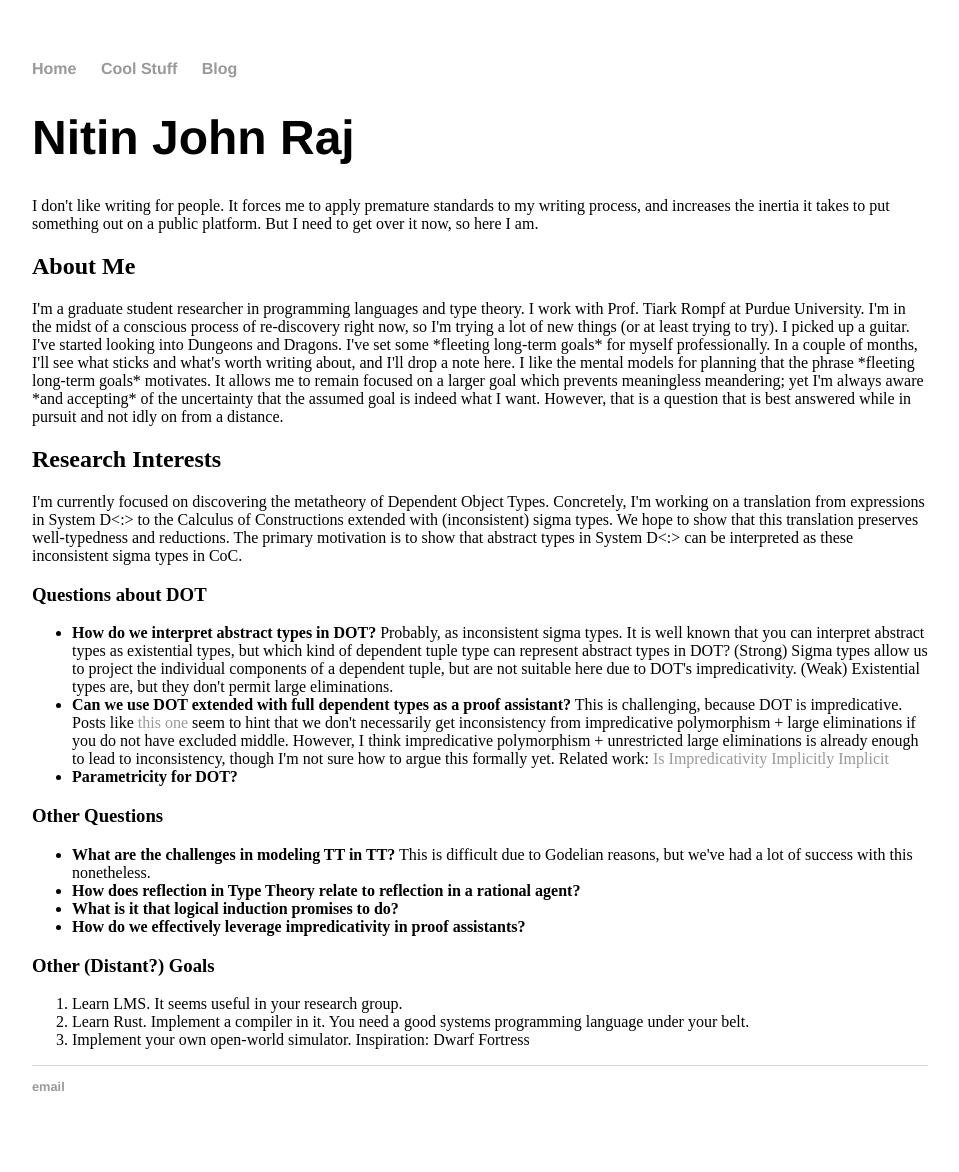
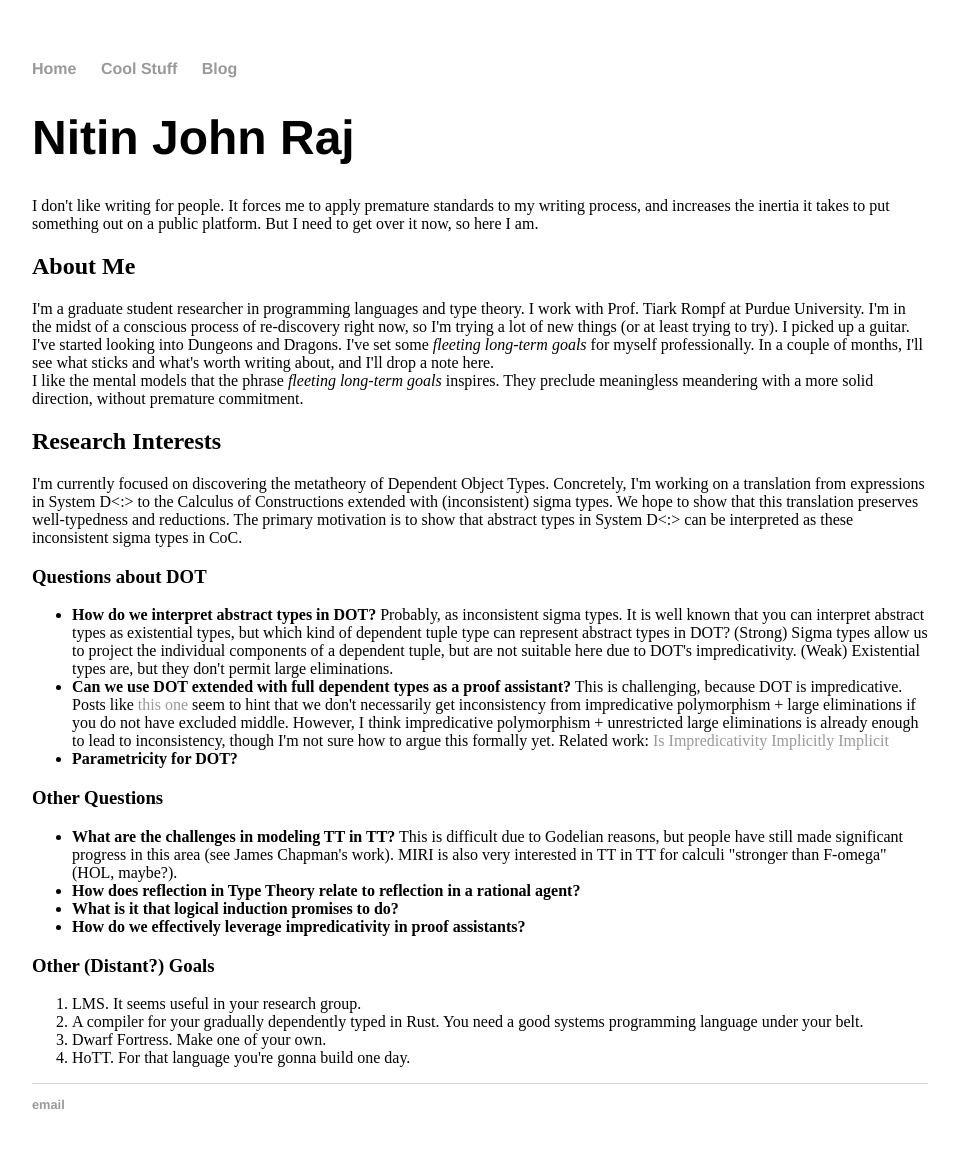
Before and after one commit to njayinthehouse/njayinthehouse.github.io, a Jekyll site: the page built from index.html, in a window 1280 px wide. Shown: the whole page, without its empty margins (160-1119 px from the left). Built offline with Jekyll 4.4.1, drawn with Linux system fonts in a browser that asks for light colours.

Commit message:
Refactoring

```diff
--- a/index.html
+++ b/index.html
@@ -13,16 +13,13 @@ title: Nitin John Raj
   I work with Prof. Tiark Rompf at Purdue University. I'm in the midst of a
   conscious process of re-discovery right now, so I'm trying a lot of new
   things (or at least trying to try). I picked up a guitar. I've started
-  looking into Dungeons and Dragons. I've set some *fleeting long-term
-  goals* for myself professionally. In a couple of months, I'll see what sticks
-  and what's worth writing about, and I'll drop a note here.
+  looking into Dungeons and Dragons. I've set some <i>fleeting long-term
+  goals</i> for myself professionally. In a couple of months, I'll see what
+  sticks and what's worth writing about, and I'll drop a note here. <br/>
 
-  I like the mental models for planning that the phrase *fleeting long-term
-  goals* motivates. It allows me to remain focused on a larger goal which
-  prevents meaningless meandering; yet I'm always aware *and accepting* of the
-  uncertainty that the assumed goal is indeed what I want. However, that is a
-  question that is best answered while in pursuit and not idly on from a
-  distance.
+  I like the mental models that the phrase <i>fleeting long-term
+  goals</i> inspires. They preclude meaningless meandering with a more solid
+  direction, without premature commitment.
 
   <h2>Research Interests</h2>
   I'm currently focused on discovering the metatheory of Dependent Object
@@ -61,8 +58,9 @@ title: Nitin John Raj
   <h3>Other Questions</h3>
   <ul>
     <li> <b>What are the challenges in modeling TT in TT?</b> This is difficult
-      due to Godelian reasons, but we've had a lot of success with this
-      nonetheless.
+      due to Godelian reasons, but people have still made significant progress
+      in this area (see James Chapman's work). MIRI is also very interested in
+      TT in TT for calculi "stronger than F-omega" (HOL, maybe?).
     <li> <b>How does reflection in Type Theory relate to reflection in a
       rational agent?</b>
     <li> <b>What is it that logical induction promises to do?</b>
@@ -71,9 +69,10 @@ title: Nitin John Raj
 
   <h3>Other (Distant?) Goals</h3>
   <ol>
-    <li> Learn LMS. It seems useful in your research group.
-    <li> Learn Rust. Implement a compiler in it. You need a good systems
-      programming language under your belt.
-    <li> Implement your own open-world simulator. Inspiration: Dwarf Fortress
+    <li> LMS. It seems useful in your research group.
+    <li> A compiler for your gradually dependently typed in Rust. You need a
+      good systems programming language under your belt.
+    <li> Dwarf Fortress. Make one of your own.
+    <li> HoTT. For that language you're gonna build one day.
   </ol>
 </div><!-- /.blurb -->
```
